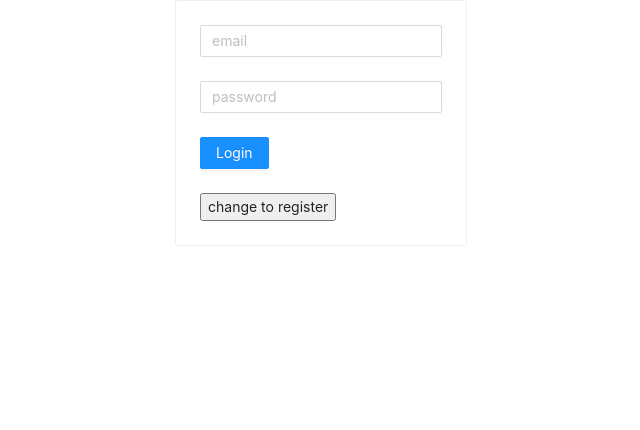
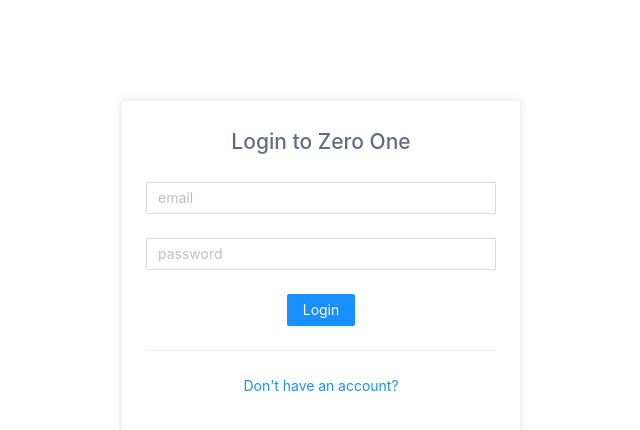
Before and after one commit to RichardFi/Dance-Studio-Management-System, a React (Create React App) app: page / in a window 1280 px wide. Shown: the top 430 px of the page, without its empty margins (319-959 px from the left). Built offline with nearby package versions, Linux system fonts and the light colour scheme.

Commit message:
Modified login and register styled component

```diff
--- a/src/unauthenticated-app/index.tsx
+++ b/src/unauthenticated-app/index.tsx
@@ -1,25 +1,50 @@
 import React, { useState } from "react"
 import { RegisterScreen } from "unauthenticated-app/register";
 import { LoginScreen } from "unauthenticated-app/login";
-import { Card } from 'antd';
+import { Card, Divider } from 'antd';
 import styled from '@emotion/styled';
 
 export const UnauthenticatedApp = () => {
     const [isRegister, setIsRegister] = useState(false);
-    return <div style={{ display: 'flex', justifyContent: "center" }}>
-        <Card>
+    return <Container>
+        <Header />
+        <ShadowCard>
+            <Title>
+                {isRegister ? 'Register to Zero One':'Login to Zero One'}
+            </Title>
             {
                 isRegister ? <RegisterScreen /> : <LoginScreen />
             }
-            <button onClick={() => setIsRegister(!isRegister)}>change to {isRegister ? 'login' : 'register'}</button>
-        </Card>
+            <Divider />
+            <a onClick={() => setIsRegister(!isRegister)}>
+                {isRegister ? 'Sign in with a email and password' : `Don't have an account?`}
+            </a>
+        </ShadowCard>
+    </Container>
+}
+const Title = styled.h2`
+margin-bottom: 2.4rem;
+color: rgb(94,108,132);
+`
 
-    </div>
-}
+const Header = styled.header`
+padding: 5rem 0;
+width: 100%;
+`
+
+const ShadowCard = styled(Card)`
+width: 40rem;
+min-height:56rem;
+padding: 3.2rem, 4rem;
+border-radius: 0.3rem;
+box-sizing: border-box;
+box-shadow: rgba(0,0,0,0.1) 0 0 10px;
+text-align: center;
+`
 
 const Container = styled.div`
-display.flex;
-flex-direction:column;
-align-item: center;
+display: flex;
+flex-direction: column;
+align-items: center;
 min-height: 100vh;
 `
```
